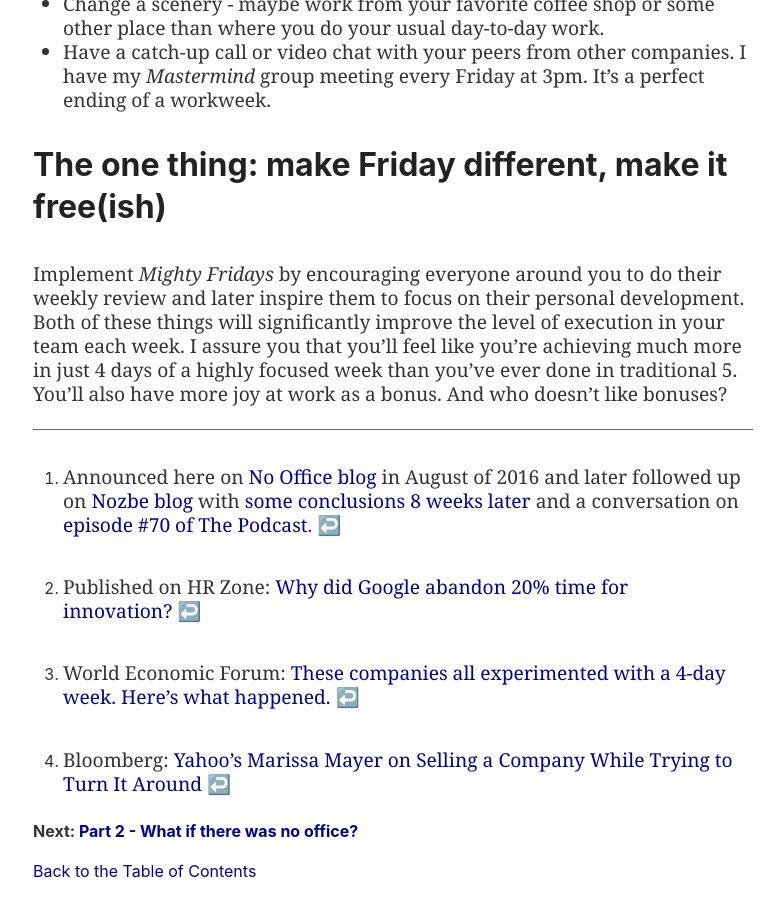
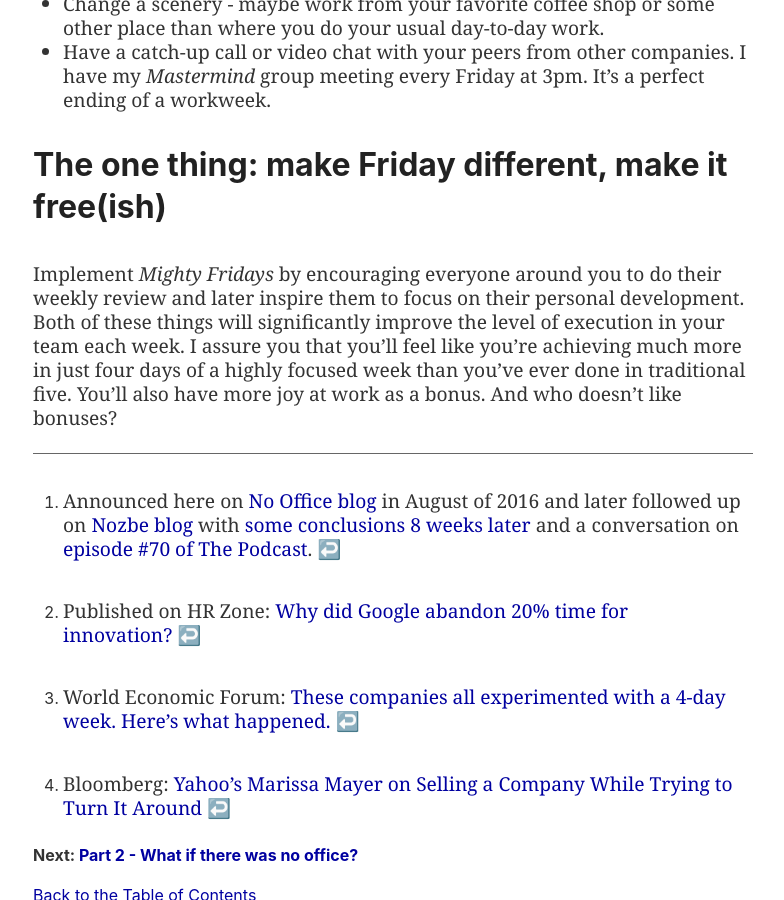
Before and after one commit to Nozbe/NoOffice.org, a Jekyll site: the page built from _book/friday.md, in a window 1280 px wide and 900 px high, scrolled down 6507 px. Shown: the whole window, without its empty margins (247-1031 px from the left). Built offline with Jekyll 4.4.1, drawn with Linux system fonts in a browser that asks for light colours; some of the changed text lies outside the part shown.

Commit message:
Update friday.md

```diff
--- a/_book/friday.md
+++ b/_book/friday.md
@@ -1,6 +1,6 @@
 ---
 part: one
-title: "Don't do work on Fridays"
+title: Don't do work on Fridays
 subtitle: "Introduce 'Mighty Fridays' with regular reviews and focus on personal development."
 ---
 
@@ -67,9 +67,9 @@
 
 ### Rule 1. We work on day-to-day tasks only from Monday to Thursday.
 
-It's not about just cutting the workweek to 4 days. If you're getting rid of one day you're not really getting anything in return. I mean you do get one day free, but it doesn't make your remaining 4 days any better. It actually this can make them even more stressful. That's why many companies that tried it, failed.
+It's not about just cutting the workweek to four days. If you're getting rid of one day you're not really getting anything in return. I mean you do get one day free, but it doesn't make your remaining four days any better. It actually this can make them even more stressful. That's why many companies that tried it, failed.
 
-> It's about working on day-to-day tasks for 4 days and working *on yourself* on Fridays.
+> It's about working on day-to-day tasks for four days and working *on yourself* on Fridays.
 
 ### Rule 2. On Friday you must do your weekly review
 
@@ -116,7 +116,7 @@
 
 ## The one thing: make Friday different, make it free(ish)
 
-Implement *Mighty Fridays* by encouraging everyone around you to do their weekly review and later inspire them to focus on their personal development. Both of these things will significantly improve the level of execution in your team each week. I assure you that you'll feel like you're achieving much more in just 4 days of a highly focused week than you've ever done in traditional 5. You'll also have more joy at work as a bonus. And who doesn't like bonuses?
+Implement *Mighty Fridays* by encouraging everyone around you to do their weekly review and later inspire them to focus on their personal development. Both of these things will significantly improve the level of execution in your team each week. I assure you that you'll feel like you're achieving much more in just four days of a highly focused week than you've ever done in traditional five. You'll also have more joy at work as a bonus. And who doesn't like bonuses?
 
 [^1]: Announced here on [No Office blog](https://nooffice.org/tgif-my-teams-attempt-at-working-less-but-better-360cd61de2f8/) in August of 2016 and later followed up on [Nozbe blog](https://nozbe.com/blog/friday/) with [some conclusions 8 weeks later](https://nozbe.com/blog/tgif-tips/) and a conversation on [episode #70 of The Podcast](https://thepodcast.fm/70).
 [^2]: Published on HR Zone: [Why did Google abandon 20% time for innovation?](https://www.hrzone.com/lead/culture/why-did-google-abandon-20-time-for-innovation)
```
